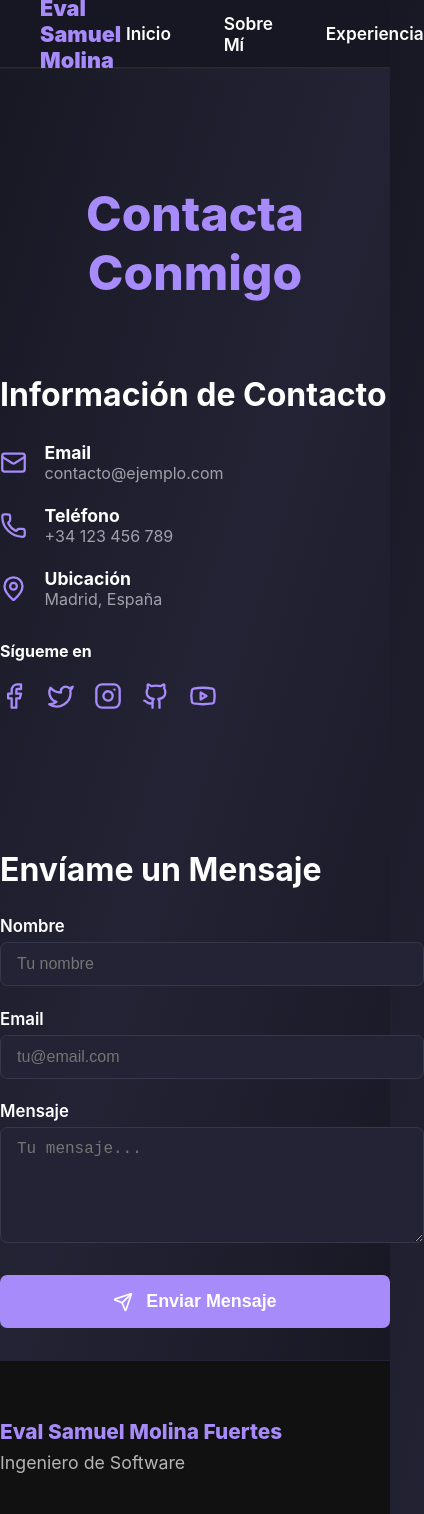
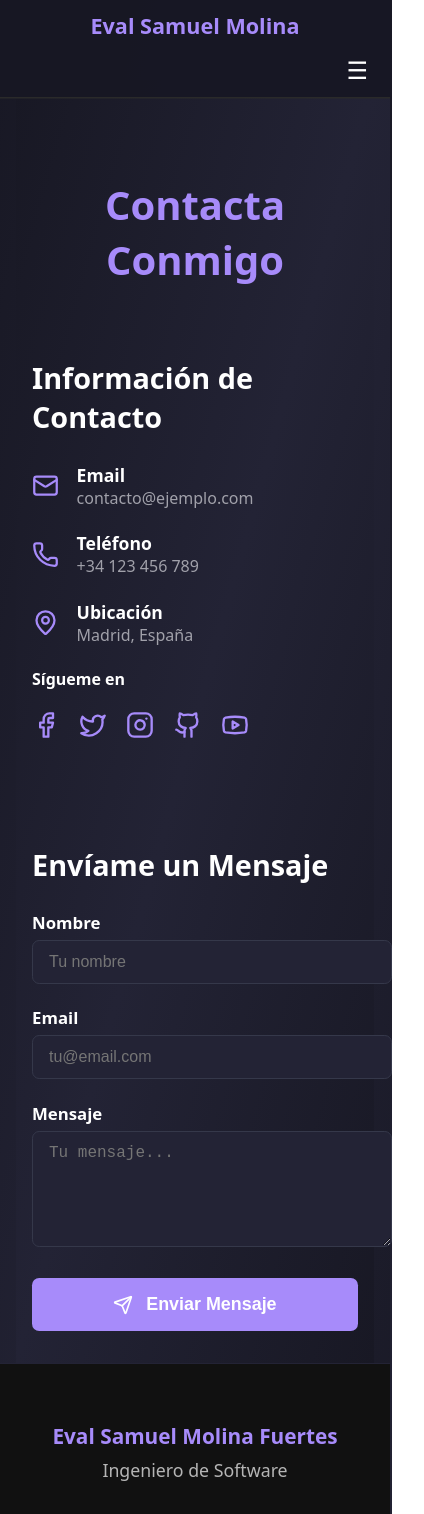
Before and after one commit to fuertes155/Portafolio, a Next.js app: page /contacto in a window 390 px wide. Shown: the top 1514 px of the page, 424 px wide, since content can reach past the window. Built offline with nearby package versions, Linux system fonts and the light colour scheme.

Commit message:
Cambios en el navbar para que queden responsive

```diff
--- a/src/app/contacto/page.tsx
+++ b/src/app/contacto/page.tsx
@@ -9,7 +9,7 @@ export default function Contacto() {
       style={{
         minHeight: "100vh",
         background: "var(--color-background)",
-        padding: "4rem 0 2rem",
+        padding: "4rem 1rem 2rem", // Agregado padding horizontal
         display: "flex",
         flexDirection: "column",
         alignItems: "center",
@@ -17,7 +17,7 @@ export default function Contacto() {
     >
       <h2
         style={{
-          fontSize: "3rem",
+          fontSize: "2.5rem", // más flexible
           fontWeight: 800,
           color: "var(--color-primary)",
           marginBottom: "2.6rem",
@@ -29,7 +29,7 @@ export default function Contacto() {
       <div
         style={{
           display: "flex",
-          gap: "4rem",
+          gap: "2rem", // un poco menos en móvil
           width: "100%",
           maxWidth: "1100px",
           justifyContent: "center",
@@ -37,64 +37,55 @@ export default function Contacto() {
         }}
       >
         {/* Columna izquierda - Info */}
-        <div style={{ flex: "1 1 320px", minWidth: 300 }}>
-          <h3 style={{ color: "var(--color-text)", fontWeight: 700, fontSize: "2rem", marginBottom: "1.7rem" }}>
+        <div style={{ flex: "1 1 320px", minWidth: "100%", maxWidth: 500 }}> {/* full ancho en móvil */}
+          <h3 style={{ color: "var(--color-text)", fontWeight: 700, fontSize: "1.8rem", marginBottom: "1.7rem" }}>
             Información de Contacto
           </h3>
-          <div style={{ display: "flex", alignItems: "center", gap: "1.1rem", marginBottom: "1.4rem" }}>
-            <Mail size={27} color="#a78bfa" />
+          {[{
+            icon: <Mail size={27} color="#a78bfa" />, label: "Email", value: "contacto@ejemplo.com"
+          }, {
+            icon: <Phone size={27} color="#a78bfa" />, label: "Teléfono", value: "+34 123 456 789"
+          }, {
+            icon: <MapPin size={27} color="#a78bfa" />, label: "Ubicación", value: "Madrid, España"
+          }].map((item, i) => (
+            <div key={i} style={{ display: "flex", alignItems: "center", gap: "1.1rem", marginBottom: "1.4rem" }}>
+              {item.icon}
               <div>
-              <div style={{ fontWeight: 700, fontSize: "1.1rem" }}>Email</div>
-              <div style={{ color: "var(--color-muted)", fontSize: "1rem" }}>contacto@ejemplo.com</div>
+                <div style={{ fontWeight: 700, fontSize: "1.1rem" }}>{item.label}</div>
+                <div style={{ color: "var(--color-muted)", fontSize: "1rem" }}>{item.value}</div>
               </div>
             </div>
-          <div style={{ display: "flex", alignItems: "center", gap: "1.1rem", marginBottom: "1.4rem" }}>
-            <Phone size={27} color="#a78bfa" />
-            <div>
-              <div style={{ fontWeight: 700, fontSize: "1.1rem" }}>Teléfono</div>
-              <div style={{ color: "var(--color-muted)", fontSize: "1rem" }}>+34 123 456 789</div>
-            </div>
-          </div>
-          <div style={{ display: "flex", alignItems: "center", gap: "1.1rem", marginBottom: "2rem" }}>
-            <MapPin size={27} color="#a78bfa" />
-            <div>
-              <div style={{ fontWeight: 700, fontSize: "1.1rem" }}>Ubicación</div>
-              <div style={{ color: "var(--color-muted)", fontSize: "1rem" }}>Madrid, España</div>
-            </div>
-          </div>
+          ))}
           <div style={{ marginBottom: "1.3rem", fontWeight: 700, color: "var(--color-text)" }}>
             Sígueme en
           </div>
-          <div style={{ display: "flex", gap: "1.2rem", marginBottom: "2.5rem" }}>
-            <a href="https://facebook.com" target="_blank" rel="noopener noreferrer" style={{ color: "#a78bfa" }}>
-              <Facebook size={28} />
+          <div style={{ display: "flex", gap: "1.2rem", flexWrap: "wrap", marginBottom: "2.5rem" }}>
+            {[Facebook, Twitter, Instagram, Github, Youtube].map((Icon, i) => (
+              <a
+                key={i}
+                href="#"
+                target="_blank"
+                rel="noopener noreferrer"
+                style={{ color: "#a78bfa" }}
+              >
+                <Icon size={28} />
               </a>
-            <a href="https://twitter.com" target="_blank" rel="noopener noreferrer" style={{ color: "#a78bfa" }}>
-              <Twitter size={28} />
-            </a>
-            <a href="https://instagram.com" target="_blank" rel="noopener noreferrer" style={{ color: "#a78bfa" }}>
-              <Instagram size={28} />
-            </a>
-            <a href="https://github.com" target="_blank" rel="noopener noreferrer" style={{ color: "#a78bfa" }}>
-              <Github size={28} />
-            </a>
-            <a href="https://youtube.com" target="_blank" rel="noopener noreferrer" style={{ color: "#a78bfa" }}>
-              <Youtube size={28} />
-            </a>
+            ))}
           </div>
         </div>
         {/* Columna derecha - Formulario */}
-        <div style={{ flex: "2 1 400px", minWidth: 320 }}>
-          <h3 style={{ color: "var(--color-text)", fontWeight: 700, fontSize: "2rem", marginBottom: "1.7rem" }}>
+        <div style={{ flex: "1 1 320px", minWidth: "100%", maxWidth: 600 }}> {/* full ancho en móvil */}
+          <h3 style={{ color: "var(--color-text)", fontWeight: 700, fontSize: "1.8rem", marginBottom: "1.7rem" }}>
             Envíame un Mensaje
           </h3>
           <form style={{ display: "flex", flexDirection: "column", gap: "1.4rem" }}>
-            <div>
+            {['Nombre', 'Email'].map((field, i) => (
+              <div key={i}>
                 <label style={{ color: "var(--color-text)", fontWeight: 600, fontSize: "1.05rem" }}>
-                Nombre
+                  {field}
                   <input
-                  type="text"
-                  placeholder="Tu nombre"
+                    type={field === 'Email' ? 'email' : 'text'}
+                    placeholder={field === 'Email' ? 'tu@email.com' : 'Tu nombre'}
                     style={{
                       display: "block",
                       marginTop: 6,
@@ -109,26 +100,7 @@ export default function Contacto() {
                   />
                 </label>
               </div>
-            <div>
-              <label style={{ color: "var(--color-text)", fontWeight: 600, fontSize: "1.05rem" }}>
-                Email
-                <input
-                  type="email"
-                  placeholder="tu@email.com"
-                  style={{
-                    display: "block",
-                    marginTop: 6,
-                    width: "100%",
-                    background: "var(--color-bg-card, #232335)",
-                    color: "var(--color-text)",
-                    border: "1.7px solid #35384a",
-                    borderRadius: "0.45rem",
-                    padding: "0.75rem 1rem",
-                    fontSize: "1rem",
-                  }}
-                />
-              </label>
-            </div>
+            ))}
             <div>
               <label style={{ color: "var(--color-text)", fontWeight: 600, fontSize: "1.05rem" }}>
                 Mensaje
--- a/src/app/layout.tsx
+++ b/src/app/layout.tsx
@@ -11,9 +11,28 @@ export const metadata: Metadata = {
 export default function RootLayout({ children }: { children: React.ReactNode }) {
   return (
     <html lang="es">
-      <body>
+      <body
+        style={{
+          margin: 0,
+          padding: 0,
+          fontFamily: "system-ui, sans-serif",
+          backgroundColor: "var(--color-background)",
+        }}
+      >
         <Navbar />
-        <main style={{ paddingTop: "5rem" }}>{children}</main>
+        <main
+          style={{
+            paddingTop: "5rem",
+            paddingLeft: "1rem",
+            paddingRight: "1rem",
+            width: "100%",
+            maxWidth: "1280px",
+            margin: "0 auto",
+            boxSizing: "border-box",
+          }}
+        >
+          {children}
+        </main>
         <Footer />
       </body>
     </html>
--- a/src/components/ui/Navbar.tsx
+++ b/src/components/ui/Navbar.tsx
@@ -2,6 +2,7 @@
 
 import Link from "next/link"
 import { usePathname } from "next/navigation"
+import { useEffect, useState } from "react"
 
 const links = [
   { href: "/", label: "Inicio" },
@@ -14,6 +15,15 @@ const links = [
 
 export default function Navbar() {
   const pathname = usePathname();
+  const [isMobile, setIsMobile] = useState(false);
+  const [menuOpen, setMenuOpen] = useState(false);
+
+  useEffect(() => {
+    const checkWidth = () => setIsMobile(window.innerWidth < 768);
+    checkWidth();
+    window.addEventListener("resize", checkWidth);
+    return () => window.removeEventListener("resize", checkWidth);
+  }, []);
 
   return (
     <nav
@@ -27,8 +37,9 @@ export default function Navbar() {
         top: 0,
         left: 0,
         zIndex: 40,
-        height: "4.2rem",
+        height: "auto",
         display: "flex",
+        flexDirection: "column",
         alignItems: "center",
       }}
     >
@@ -38,37 +49,81 @@ export default function Navbar() {
           maxWidth: "1200px",
           margin: "0 auto",
           display: "flex",
+          flexDirection: isMobile ? "column" : "row",
           alignItems: "center",
           justifyContent: "space-between",
-          padding: "0 2.5rem",
-          height: "100%",
+          padding: "0.7rem 1rem",
+          boxSizing: "border-box",
+          gap: isMobile ? "1rem" : 0,
         }}
       >
         {/* Nombre a la izquierda */}
-        <div style={{ fontWeight: 900, fontSize: "1.35rem", color: "var(--color-primary)" }}>
+        <div
+          style={{
+            fontWeight: 900,
+            fontSize: "1.35rem",
+            color: "var(--color-primary)",
+            textAlign: isMobile ? "center" : "left",
+            width: isMobile ? "100%" : "auto",
+          }}
+        >
           Eval Samuel Molina
         </div>
-        {/* Links centrales */}
-        <ul style={{
+
+        {/* Botón hamburguesa en móvil */}
+        {isMobile && (
+          <button
+            onClick={() => setMenuOpen(!menuOpen)}
+            style={{
+              background: "transparent",
+              border: "none",
+              color: "var(--color-text)",
+              fontSize: "1.5rem",
+              cursor: "pointer",
+              alignSelf: "flex-end",
+            }}
+            aria-label="Abrir menú"
+          >
+            ☰
+          </button>
+        )}
+
+        {/* Links */}
+        {(menuOpen || !isMobile) && (
+          <ul
+            style={{
               display: "flex",
+              flexDirection: isMobile ? "column" : "row",
               alignItems: "center",
-          gap: "2.7rem",
+              gap: isMobile ? "0.6rem" : "2.7rem",
               listStyle: "none",
               margin: 0,
               padding: 0,
-          height: "100%",
-        }}>
-          {links.map(link => (
-            <li key={link.href} style={{ height: "100%", display: "flex", alignItems: "center" }}>
+              width: isMobile ? "100%" : "auto",
+              textAlign: isMobile ? "center" : "left",
+            }}
+          >
+            {links.map((link) => (
+              <li
+                key={link.href}
+                style={{
+                  display: "flex",
+                  alignItems: "center",
+                  justifyContent: isMobile ? "center" : "flex-start",
+                }}
+              >
                 <Link
                   href={link.href}
                   style={{
                     position: "relative",
                     fontWeight: 600,
-                  color: pathname === link.href ? "var(--color-primary)" : "var(--color-text)",
+                    color:
+                      pathname === link.href
+                        ? "var(--color-primary)"
+                        : "var(--color-text)",
                     textDecoration: "none",
                     fontSize: "1.08rem",
-                  padding: "0.7rem 0.3rem",
+                    padding: "0.5rem 0.3rem",
                     display: "inline-block",
                     transition: "color 0.18s",
                   }}
@@ -76,22 +131,42 @@ export default function Navbar() {
                   {link.label}
                   {/* Línea debajo de la opción activa */}
                   {pathname === link.href && (
-                  <span style={{
+                    <span
+                      style={{
                         position: "absolute",
                         left: 0,
-                    bottom: "-2px",
+                        bottom: -2,
                         width: "100%",
                         height: "2.2px",
                         background: "var(--color-primary)",
                         borderRadius: "2px",
                         display: "block",
-                  }} />
+                      }}
+                    />
                   )}
                 </Link>
               </li>
             ))}
           </ul>
+        )}
       </div>
+      {/* Footer responsive fix */}
+      <style>{`
+        @media (max-width: 768px) {
+          footer {
+            flex-direction: column !important;
+            text-align: center;
+            gap: 1.2rem;
+          }
+          footer .footer-section {
+            width: 100% !important;
+            display: flex;
+            flex-direction: column;
+            align-items: center;
+            justify-content: center;
+          }
+        }
+      `}</style>
     </nav>
   );
 }
```
Also changed, not shown: src/app/experiencia/page.tsx (+6 -9 lines), src/app/habilidades/page.tsx (+9 -5 lines), src/app/page.tsx (+14 -9 lines), src/app/proyectos/page.tsx (+69 -50 lines), src/app/sobre-mi/page.tsx (+83 -28 lines), src/app/testimonios/page.tsx (+36 -12 lines). Lines whose indentation alone changed are shown as unchanged.
